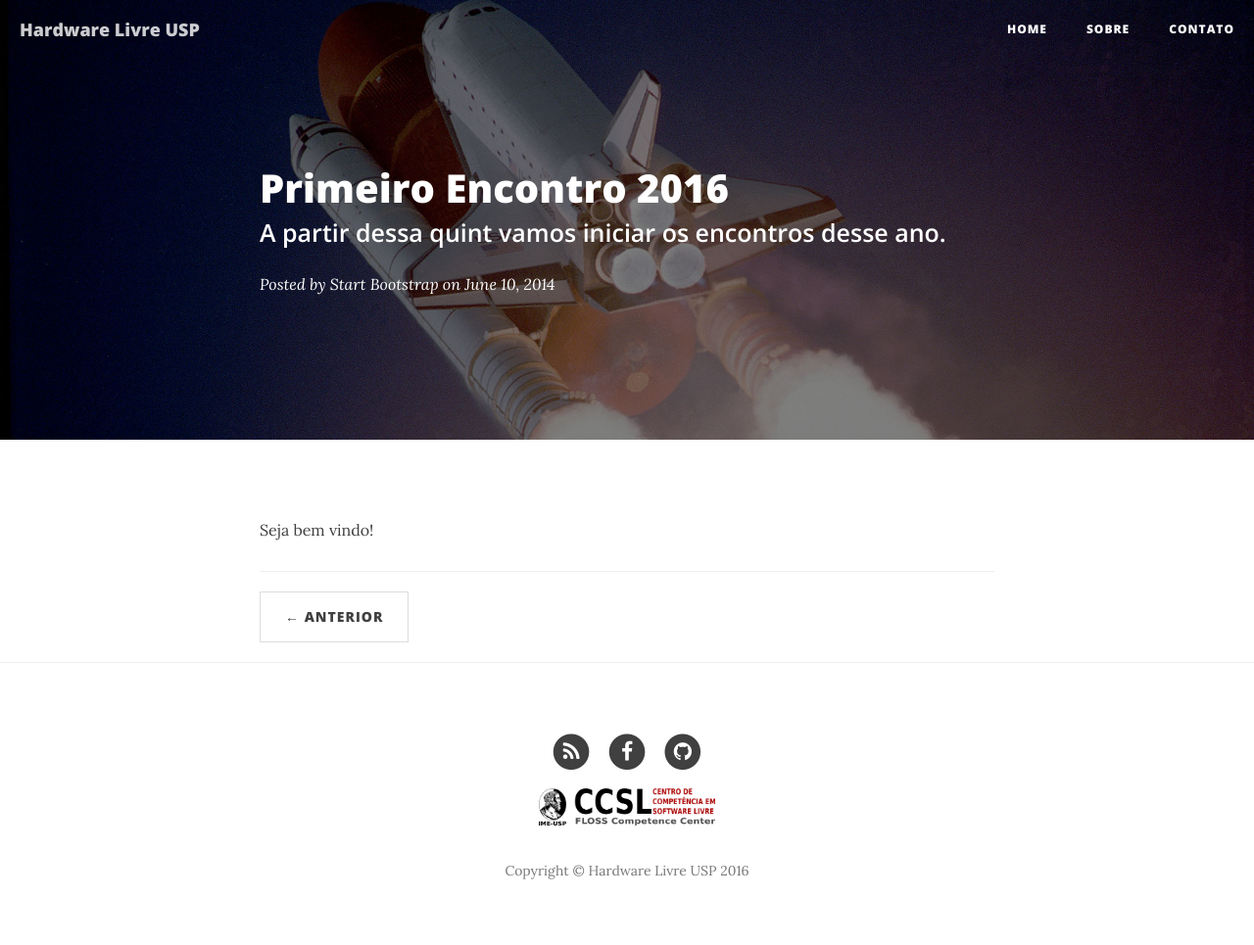
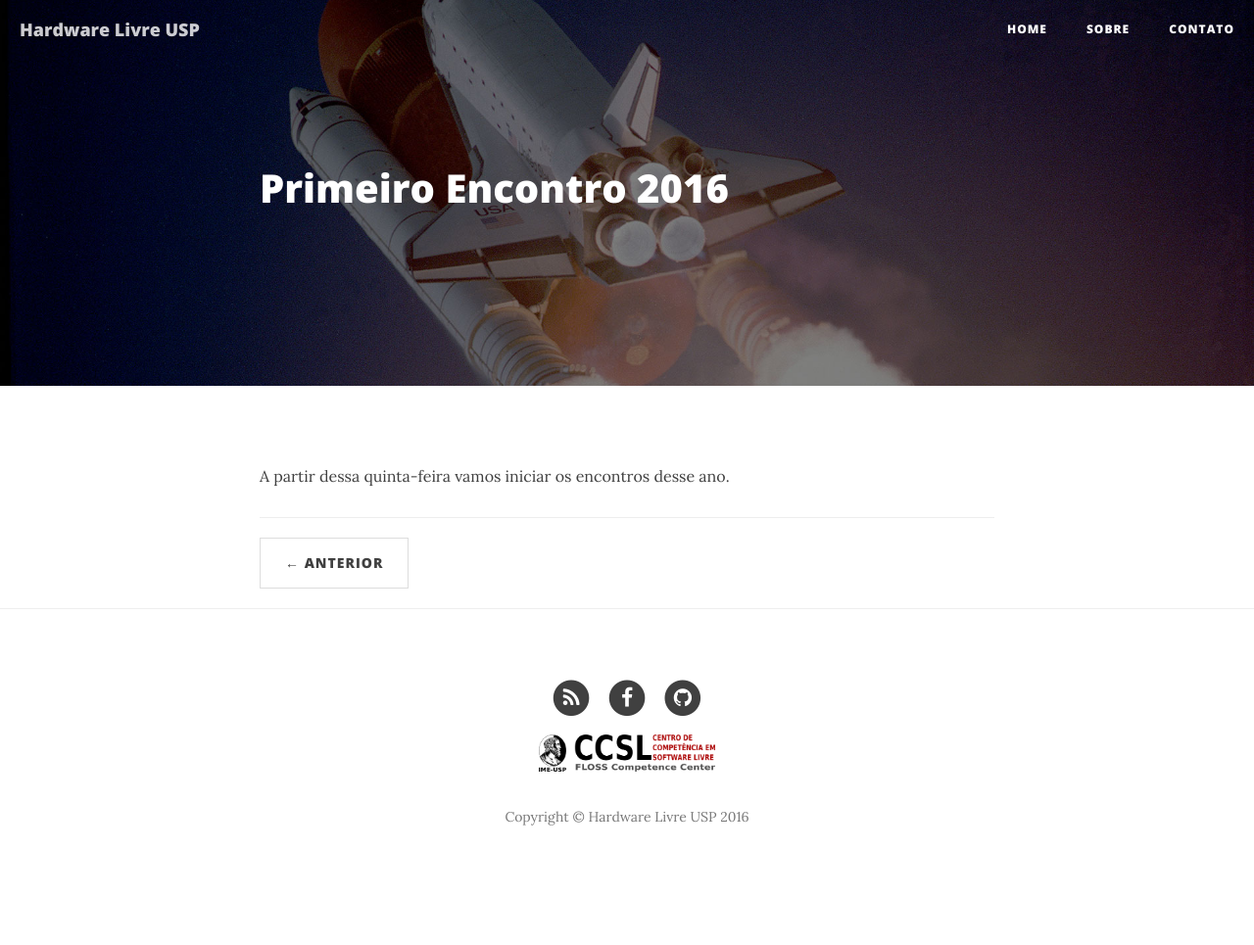
Before and after one commit to HardwareLivreUSP/HardwareLivreUSP.github.io, a Jekyll site: the page built from _posts/2016-02-20-primeiro.markdown, in a window 1280 px wide. Shown: the whole page at 98% size. Built offline with Jekyll 4.4.1, drawn with Linux system fonts in a browser that asks for light colours; nearby versions of some CDN libraries; after the commit the page ends 910 px from its top, so only the background shows below that.

Commit message:
Arrumando textp

```diff
--- a/_layouts/post.html
+++ b/_layouts/post.html
@@ -12,7 +12,7 @@
                     {% if page.subtitle %}
                     <h2 class="subheading">{{ page.subtitle }}</h2>
                     {% endif %}
-                    <span class="meta">Posted by {% if page.author %}{{ page.author }}{% else %}{{ site.title }}{% endif %} on {{ page.date | date: "%B %-d, %Y" }}</span>
+                    <!--<span class="meta">Posted by {% if page.author %}{{ page.author }}{% else %}{{ site.title }}{% endif %} on {{ page.date | date: "%B %-d, %Y" }}</span>-->
                 </div>
             </div>
         </div>
--- a/_posts/2016-02-20-primeiro.markdown
+++ b/_posts/2016-02-20-primeiro.markdown
@@ -1,13 +1,13 @@
 ---
 layout:     post
 title:      "Primeiro Encontro 2016"
-subtitle:   "A partir dessa quint vamos iniciar os encontros desse ano."
+subtitle:   ""
 date:       2014-06-10 12:00:00
 author:     "Start Bootstrap"
 header-img: "img/post-bg-01.jpg"
 ---
 
-<p>Seja bem vindo!</p>
+<p>A partir dessa quinta-feira vamos iniciar os encontros desse ano.</p>
 <!--
 <p>Science cuts two ways, of course; its products can be used for both good and evil. But there's no turning back from science. The early warnings about technological dangers also come from science.</p>
 
```
